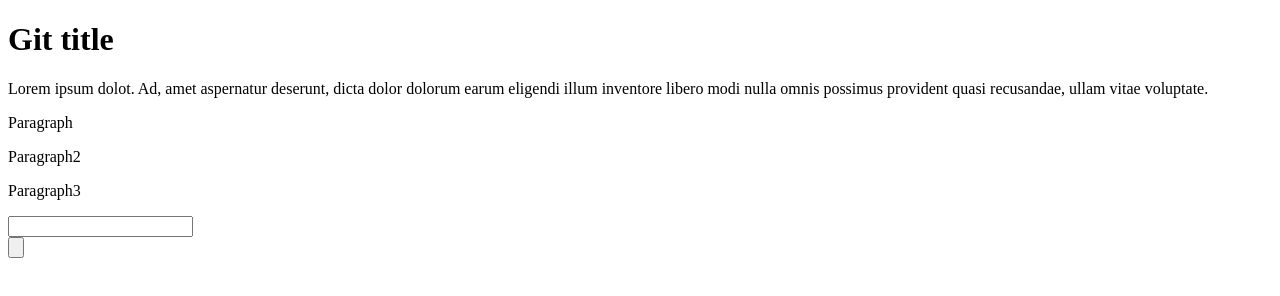
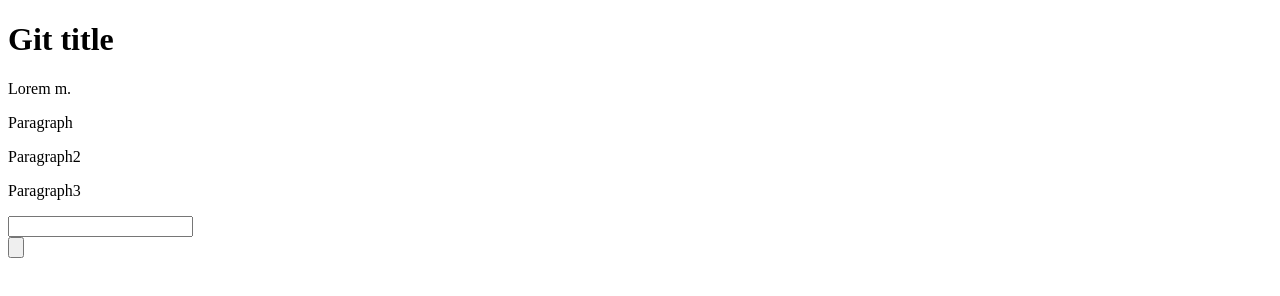
Before and after one commit to kovalskiydmitriy/git-l, a website: page app/index.html in a window 1280 px wide. Drawn offline with nearby package versions, Linux system fonts and the light colour scheme.

Commit message:
update index.html

```diff
--- a/app/index.html
+++ b/app/index.html
@@ -10,7 +10,7 @@
 </head>
 <body>
     <h1>Git title</h1>
-    <p>Lorem ipsum dolot. Ad, amet aspernatur deserunt, dicta dolor dolorum earum eligendi illum inventore libero modi nulla omnis possimus provident quasi recusandae, ullam vitae voluptate.</p>
+    <p>Lorem  m.</p>
     <p>Paragraph</p>
     <p>Paragraph2</p>
     <p>Paragraph3</p>
```
